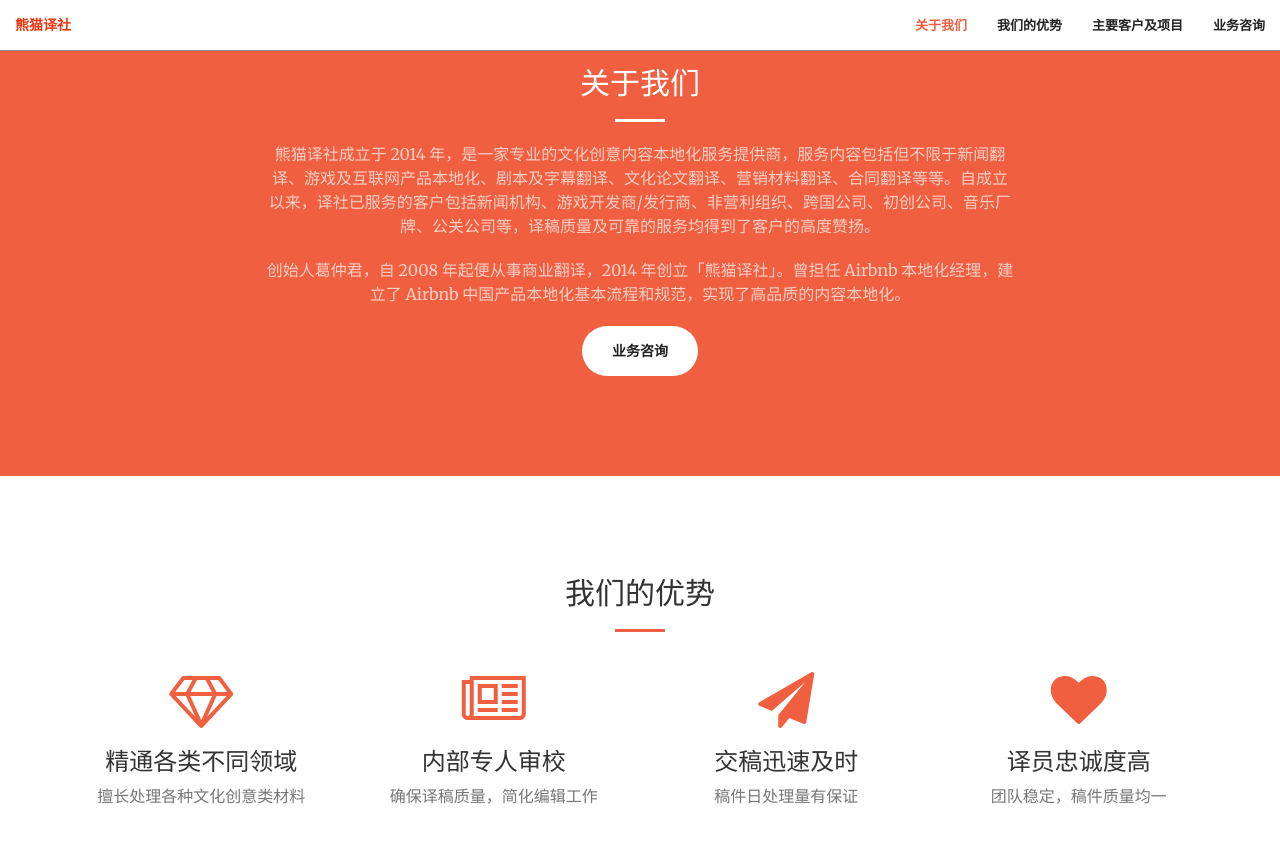
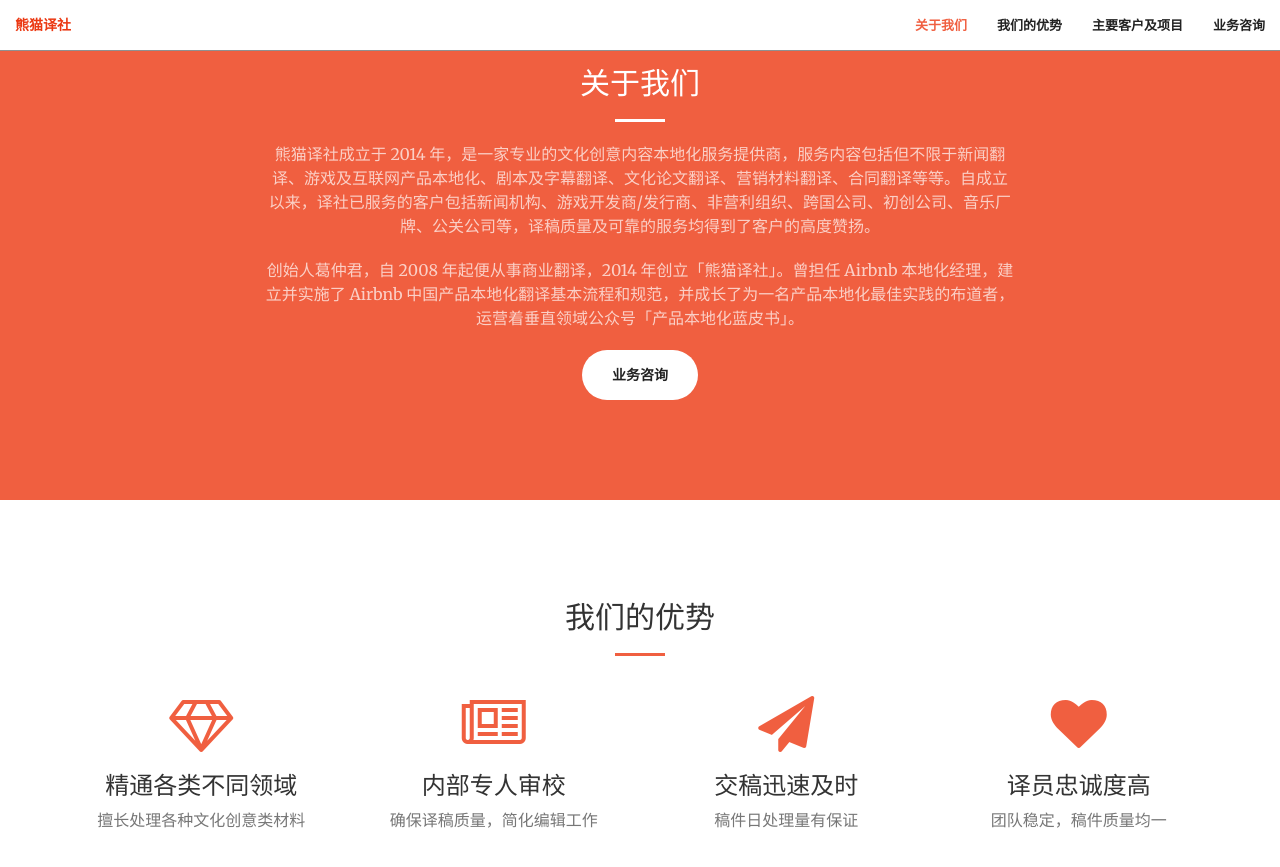
Before and after one commit to shog86/ptranslation.github.io, a Jekyll site: the page built from index.html, in a window 1280 px wide and 900 px high, scrolled down 934 px. Shown: the top 867 px of the window. Built offline with Jekyll 4.4.1, drawn with Linux system fonts in a browser that asks for light colours.

Commit message:
Update call-to-action.html

```diff
--- a/_includes/call-to-action.html
+++ b/_includes/call-to-action.html
@@ -5,7 +5,7 @@
                 <h2 class="section-heading">关于我们</h2>
                 <hr class="light">
                 <p class="text-faded">熊猫译社成立于 2014 年，是一家专业的文化创意内容本地化服务提供商，服务内容包括但不限于新闻翻译、游戏及互联网产品本地化、剧本及字幕翻译、文化论文翻译、营销材料翻译、合同翻译等等。自成立以来，译社已服务的客户包括新闻机构、游戏开发商/发行商、非营利组织、跨国公司、初创公司、音乐厂牌、公关公司等，译稿质量及可靠的服务均得到了客户的高度赞扬。</p>
-                <p class="text-faded">创始人葛仲君，自 2008 年起便从事商业翻译，2014 年创立「熊猫译社」。曾担任 Airbnb 本地化经理，建立了 Airbnb 中国产品本地化基本流程和规范，实现了高品质的内容本地化。</p>
+                <p class="text-faded">创始人葛仲君，自 2008 年起便从事商业翻译，2014 年创立「熊猫译社」。曾担任 Airbnb 本地化经理，建立并实施了 Airbnb 中国产品本地化翻译基本流程和规范，并成长了为一名产品本地化最佳实践的布道者，运营着垂直领域公众号「产品本地化蓝皮书」。</p>
 
                 <a class="btn btn-default btn-xl page-scroll" href="#contact">业务咨询</a>
             </div>
```
